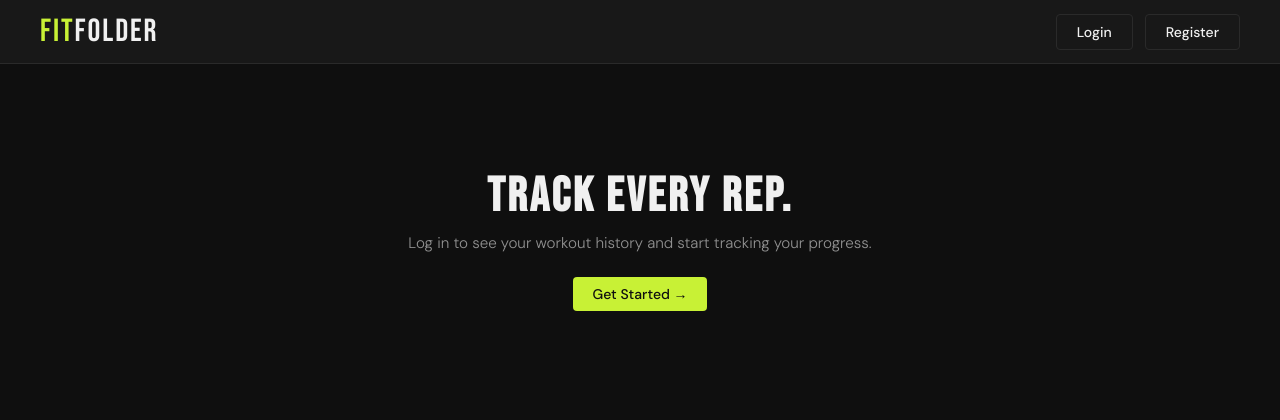
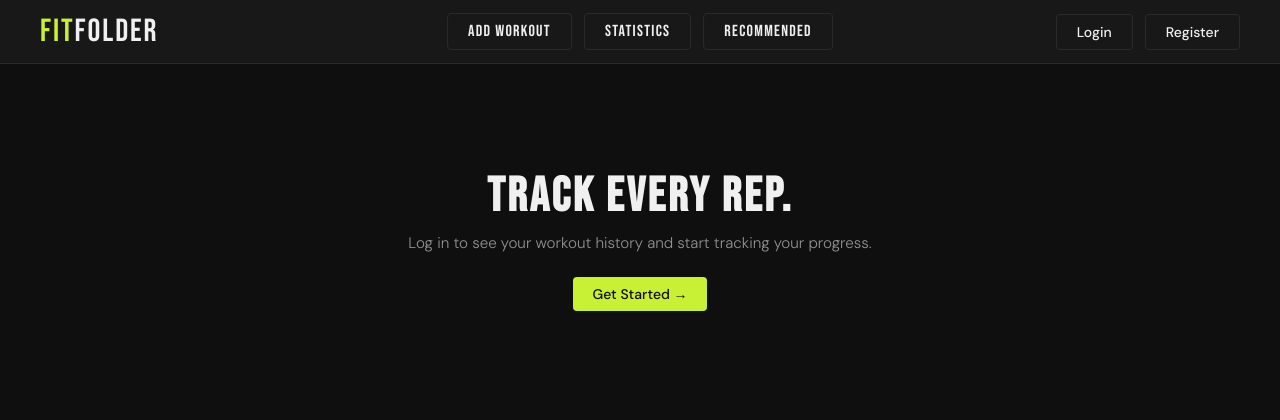
Before and after one commit to GoodGrayVie/Group-3-ACIT-2911---Agile-Development-Project, a Flask app: page /dashboard in a window 1280 px wide. Shown: the top 420 px of the page. Run offline with Flask 3, Linux system fonts and the light colour scheme.

Commit message:
add centered navbar links and logo home link

```diff
--- a/static/styles/styles.css
+++ b/static/styles/styles.css
@@ -338,3 +338,22 @@ button[type="submit"] {
   text-transform: uppercase;
   margin-top: 1rem;
 }
+
+/* ── Nav center links ── */
+.btn-nav {
+  font-family: "Bebas Neue", sans-serif;
+  font-size: 1rem;
+  letter-spacing: 0.08em;
+}
+
+.nav-center {
+  position: absolute;
+  left: 50%;
+  transform: translateX(-50%);
+  display: flex;
+  gap: 0.75rem;
+}
+
+a.logo {
+  text-decoration: none;
+}
--- a/templates/dashboard.html
+++ b/templates/dashboard.html
@@ -16,12 +16,26 @@
   <body>
     <!-- ═══════════════════════════ HEADER ═══════════════════════════ -->
     <header>
-      <div class="logo">Fit<span>Folder</span></div>
+      <a href="{{ url_for('auth.dashboard') }}" class="logo"
+        >Fit<span>Folder</span></a
+      >
+
+      <div class="nav-center">
+        <a
+          href="{{ url_for('workout.log_workout') }}"
+          class="btn btn-outline btn-nav"
+          >Add Workout</a
+        >
+        <a href="#" class="btn btn-outline btn-nav">Statistics</a>
+        <a href="#" class="btn btn-outline btn-nav">Recommended</a>
+      </div>
 
       <nav>
         {% if username %}
         <span class="nav-username">{{ username }}</span>
-        <a href="{{ url_for('auth.logout') }}" class="btn btn-ghost">Log out</a>
+        <a href="{{ url_for('auth.logout') }}" class="btn btn-outline"
+          >Log out</a
+        >
         {% else %}
         <a href="{{ url_for('auth.login') }}" class="btn btn-outline">Login</a>
         <a href="{{ url_for('auth.register') }}" class="btn btn-outline"
```
